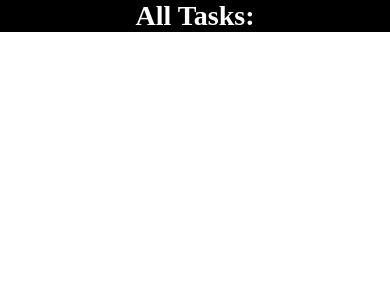
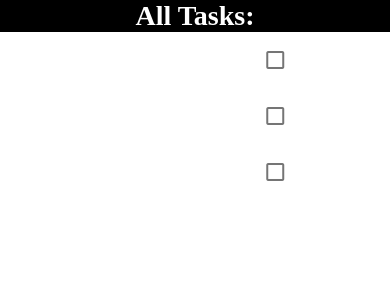
Before and after one commit to shahzaibansari123/Shezi-ReactNativeApp-ToDoList-DailyGoals, a React Native app in the folder todoapp/: screen /home in a window 390 px wide. Shown: the top 300 px of the page. Built offline with nearby package versions, Linux system fonts and the light colour scheme.

Commit message:
work complete

```diff
--- a/todoapp/components/Task.jsx
+++ b/todoapp/components/Task.jsx
@@ -1,6 +1,6 @@
 import { StyleSheet, Text, View } from "react-native";
 import React, { useState } from "react";
-import { checkbox } from "react-native-paper";
+import { Checkbox } from "react-native-paper";
 
 const Task = ({ title, description, status, taskId }) => {
   const [completed, setCompleted] = useState(status);
@@ -8,9 +8,10 @@ const Task = ({ title, description, status, taskId }) => {
   return (
     <View style={styles.mainContainer}>
       <View style={styles.taskContainer}>
-      <Text style={styles.task}>{title}</Text>
-      <Text></Text>
+      <Text style={styles.taskTitle}>{title}</Text>
+      <Text style={styles.taskDescription}>{description}</Text>
       </View>
+      <Checkbox status={completed ? "checked" : "unchecked"}/>
     </View>
   );
 };
@@ -28,9 +29,13 @@ const styles = StyleSheet.create({
   taskContainer: {
     width: '20%',
   },
-  task:{
+  taskTitle:{
     marginVertical: 7,
     fontSize: 70,
     color: '#900',
-  }
+  },
+  taskDescription:{
+    color: "red",
+    fontSize: 40,
+  },
 });
```
